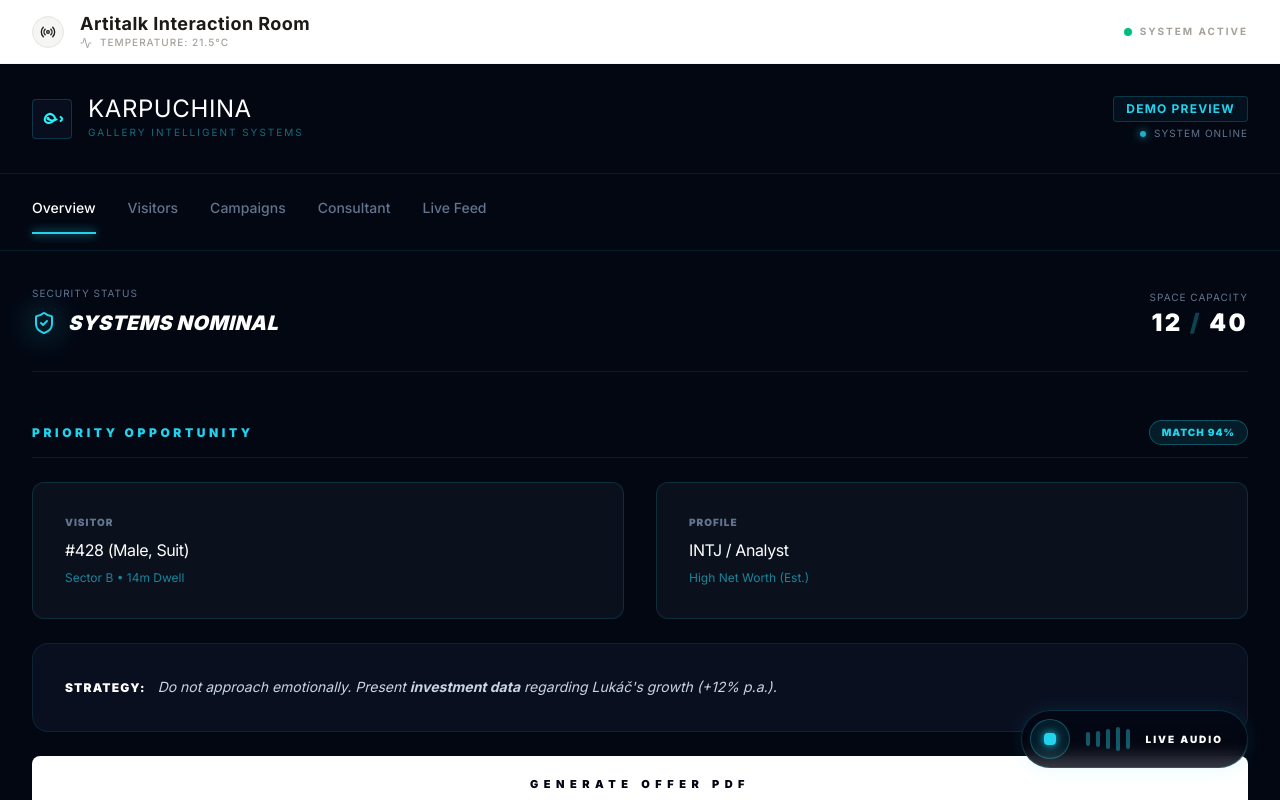
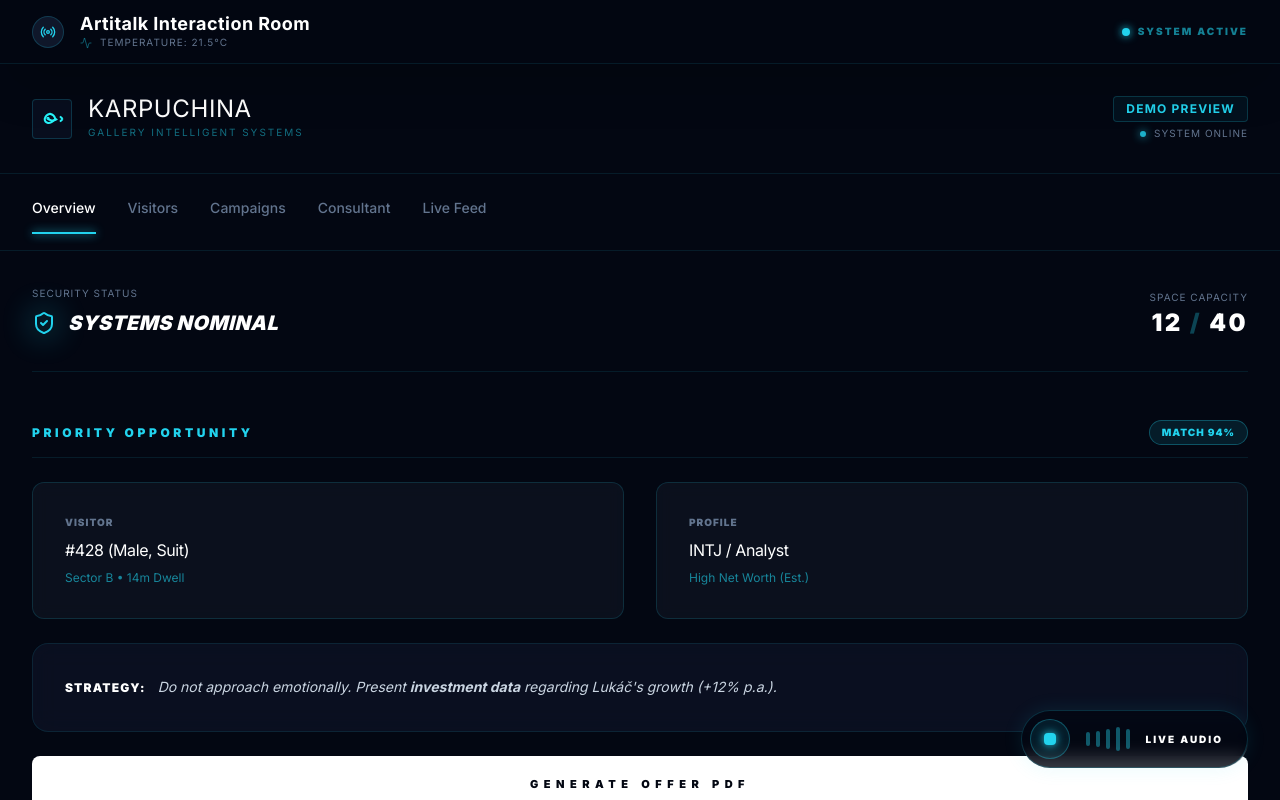
Before and after one commit to ViktorLostakRadixal/artitalk-interaction-room, a Next.js app: page / in a window 1280 px wide. Shown: the top 800 px of the page. Built offline with nearby package versions, Linux system fonts and the light colour scheme; a web font is replaced by a local one.

Commit message:
Styles update

```diff
--- a/src/app/page.tsx
+++ b/src/app/page.tsx
@@ -4,20 +4,20 @@ import { GalleryAssistant } from "@/components/GalleryAssistant";
 
 export default function Home() {
   return (
-    <main className="min-h-screen bg-[#FDFDFD] text-stone-900 font-sans selection:bg-stone-200 selection:text-black flex flex-col">
+    <main className="min-h-screen bg-[#030712] text-white font-sans selection:bg-electric-cyan/30 selection:text-white flex flex-col">
       <Header />
 
-      {/* Background Ambience - Light & Airy */}
-      <div className="fixed inset-0 pointer-events-none bg-white opacity-40 z-0" />
+      {/* Background Ambience - Midnight Depth */}
+      <div className="fixed inset-0 pointer-events-none bg-midnight-deep z-0" />
 
       {/* Main Content: Full Screen Dashboard */}
       <div className="flex-1 relative z-10 flex pt-16 h-[calc(100vh)] overflow-hidden">
-          <GalleryAssistant className="h-full w-full" />
+        <GalleryAssistant className="h-full w-full" />
       </div>
 
-       {/* Radio Player - Floating Bottom Right */}
+      {/* Radio Player - Floating Bottom Right */}
       <div className="fixed bottom-8 right-8 z-50">
-          <RadioPlayer />
+        <RadioPlayer />
       </div>
 
     </main>
--- a/src/components/Header.tsx
+++ b/src/components/Header.tsx
@@ -16,24 +16,24 @@ export function Header() {
   }, []);
 
   return (
-    <header className="fixed top-0 left-0 right-0 z-50 bg-white/90 backdrop-blur-md border-b border-stone-100 h-16 flex items-center justify-between px-8 shadow-sm">
+    <header className="fixed top-0 left-0 right-0 z-50 bg-midnight-deep/90 backdrop-blur-md border-b border-electric-cyan/10 h-16 flex items-center justify-between px-8 shadow-2xl">
       <div className="flex items-center gap-4">
-        <div className="relative flex items-center justify-center w-8 h-8 bg-stone-100 rounded-full border border-stone-200">
-             <Radio className="w-4 h-4 text-stone-900" />
+        <div className="relative flex items-center justify-center w-8 h-8 bg-midnight-surface rounded-full border border-electric-cyan/20">
+          <Radio className="w-4 h-4 text-electric-cyan" />
         </div>
         <div className="flex flex-col">
-            <h1 className="text-stone-900 font-serif font-bold text-lg leading-tight tracking-wide">
+          <h1 className="text-white font-serif font-bold text-lg leading-tight tracking-wide">
             Artitalk Interaction Room
           </h1>
           <div className="flex items-center gap-2 overflow-hidden w-40 md:w-64">
-                <Activity className="w-3 h-3 text-stone-400 flex-shrink-0" />
+            <Activity className="w-3 h-3 text-electric-cyan/40 flex-shrink-0" />
             <AnimatePresence mode="wait">
               <motion.span
                 key={sensorData}
                 initial={{ opacity: 0, y: 5 }}
                 animate={{ opacity: 1, y: 0 }}
                 exit={{ opacity: 0, y: -5 }}
-                        className="text-[10px] uppercase tracking-widest text-stone-400 font-medium truncate"
+                className="text-[10px] uppercase tracking-widest text-slate-500 font-mono truncate"
               >
                 {sensorData}
               </motion.span>
@@ -44,10 +44,10 @@ export function Header() {
 
       <div className="flex items-center gap-2">
         <span className="relative flex h-2 w-2">
-          <span className="animate-ping absolute inline-flex h-full w-full rounded-full bg-emerald-400 opacity-75"></span>
-          <span className="relative inline-flex rounded-full h-2 w-2 bg-emerald-500"></span>
+          <span className="animate-ping absolute inline-flex h-full w-full rounded-full bg-electric-cyan opacity-75"></span>
+          <span className="relative inline-flex rounded-full h-2 w-2 bg-electric-cyan shadow-[0_0_8px_#22d3ee]"></span>
         </span>
-        <span className="text-stone-400 font-bold text-[10px] uppercase tracking-[0.2em] hidden md:block">
+        <span className="text-electric-cyan/60 font-black text-[10px] uppercase tracking-[0.2em] hidden md:block font-mono">
           System Active
         </span>
       </div>
```
Lines whose indentation alone changed are shown as unchanged.
